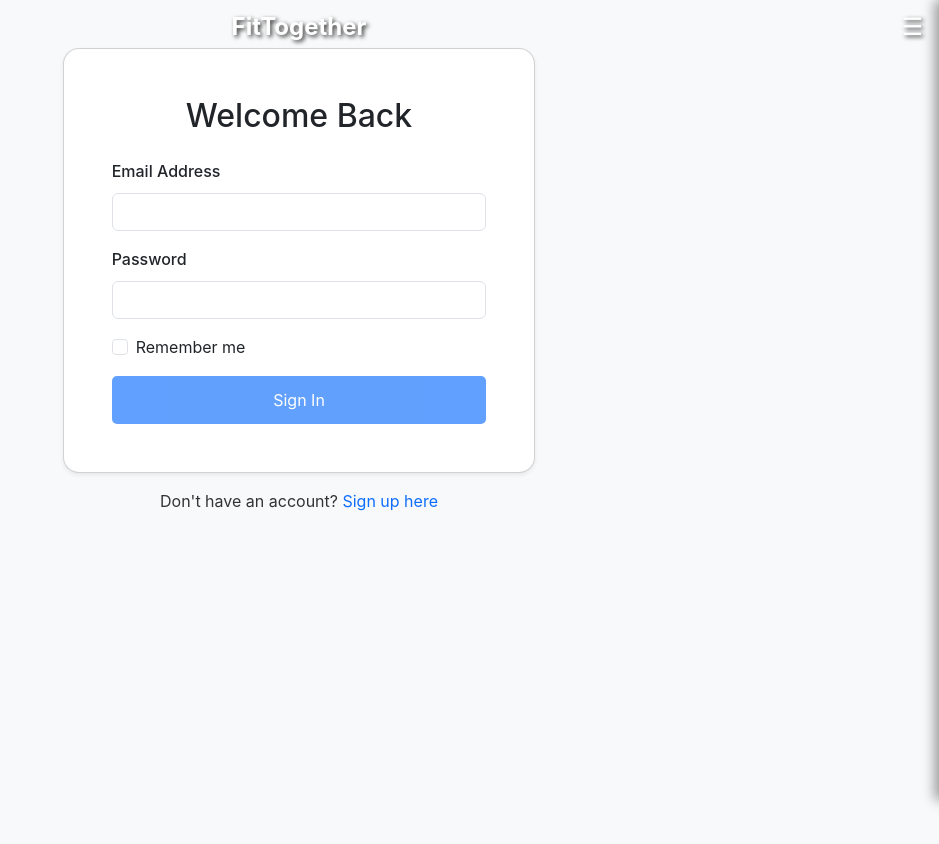
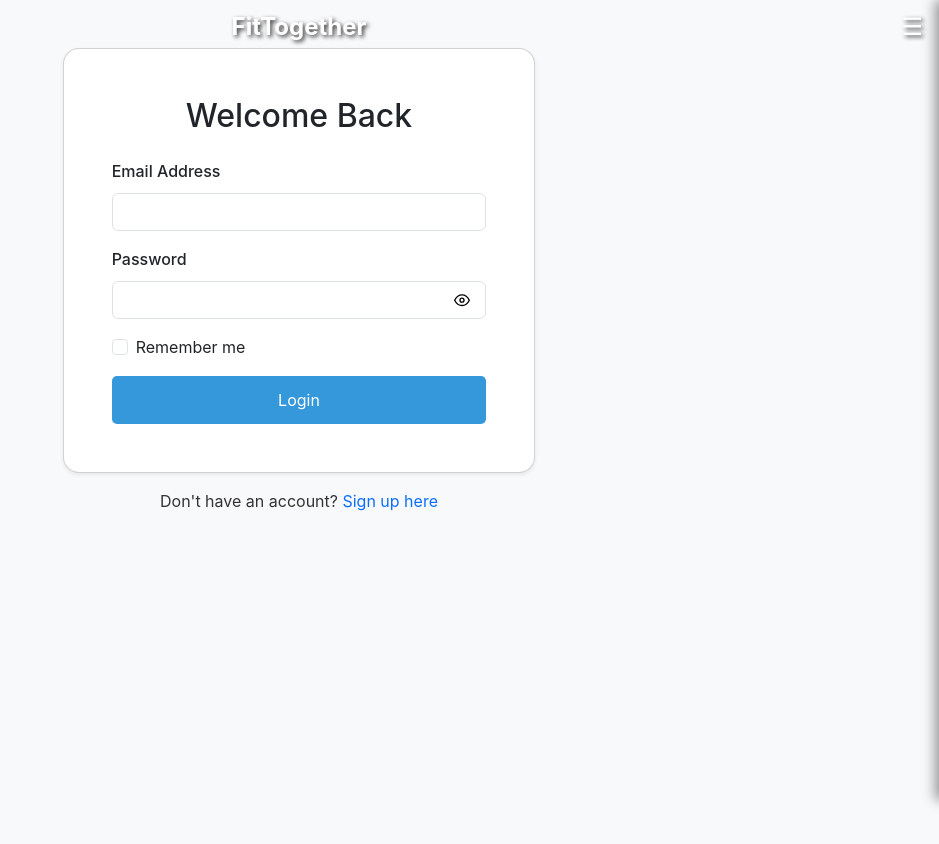
Before and after one commit to Zhmzjy/5032, a Vue app: page /login in a window 1280 px wide. Shown: the top 844 px of the page, without its empty margins (341-1280 px from the left). Built offline with nearby package versions, Linux system fonts and the light colour scheme.

Commit message:
add in-field eye toggle,and validation for client

```diff
--- a/src/views/LoginView.vue
+++ b/src/views/LoginView.vue
@@ -5,37 +5,50 @@
         <div class="card shadow-sm rounded-4">
           <div class="card-body p-4">
             <h2 class="card-title text-center mb-4">Welcome Back</h2>
+            <div v-if="formError" class="alert alert-danger" role="alert">{{ formError }}</div>
             <form @submit.prevent="handleLogin">
               <div class="mb-3">
                 <label for="email" class="form-label">Email Address</label>
                 <input
                   type="email"
                   class="form-control"
-                  :class="{'is-invalid': touched && !emailValid}"
                   id="email"
                   v-model="email"
                   autocomplete="email"
-                  @blur="touched = true"
+                  :disabled="loading"
                   required
                 />
-                <div v-if="touched && !emailValid" class="invalid-feedback">
-                  Please enter a valid email address.
-                </div>
               </div>
               <div class="mb-3">
                 <label for="password" class="form-label">Password</label>
+                <div class="position-relative">
                   <input
-                  type="password"
-                  class="form-control"
-                  :class="{'is-invalid': touched && !pwdValid}"
+                    :type="showPwd ? 'text' : 'password'"
+                    class="form-control pe-5"
                     id="password"
                     v-model="password"
                     autocomplete="current-password"
-                  @blur="touched = true"
+                    :disabled="loading"
                     required
                   />
-                <div v-if="touched && !pwdValid" class="invalid-feedback">
-                  Password must be at least 8 characters long.
+                  <button
+                    type="button"
+                    class="position-absolute top-50 end-0 translate-middle-y pe-3"
+                    style="background: transparent; border: none;"
+                    :aria-label="showPwd ? 'Hide password' : 'Show password'"
+                    @click="showPwd = !showPwd"
+                    :disabled="loading"
+                  >
+                    <svg v-if="showPwd" width="16" height="16" viewBox="0 0 24 24" fill="none" stroke="currentColor" stroke-width="2">
+                      <path d="M1 12s4-8 11-8 11 8 11 8-4 8-11 8-11-8-11-8z"/>
+                      <circle cx="12" cy="12" r="3"/>
+                      <path d="M21 2l-18 18"/>
+                    </svg>
+                    <svg v-else width="16" height="16" viewBox="0 0 24 24" fill="none" stroke="currentColor" stroke-width="2">
+                      <path d="M1 12s4-8 11-8 11 8 11 8-4 8-11 8-11-8-11-8z"/>
+                      <circle cx="12" cy="12" r="3"/>
+                    </svg>
+                  </button>
                 </div>
               </div>
               <div class="mb-3 form-check">
@@ -44,6 +57,7 @@
                   class="form-check-input"
                   id="remember"
                   v-model="remember"
+                  :disabled="loading"
                 />
                 <label class="form-check-label" for="remember">
                   Remember me
@@ -52,10 +66,10 @@
               <button
                 type="submit"
                 class="btn btn-primary w-100"
-                :disabled="submitting || !formValid"
+                :disabled="loading"
               >
-                <span v-if="submitting" class="spinner-border spinner-border-sm me-2" role="status"></span>
-                {{ submitting ? 'Signing In...' : 'Sign In' }}
+                <span v-if="loading" class="spinner-border spinner-border-sm me-2" role="status"></span>
+                {{ loading ? 'Signing in…' : 'Login' }}
               </button>
             </form>
           </div>
@@ -72,7 +86,7 @@
 </template>
 
 <script setup>
-import { ref, computed } from 'vue'
+import { ref } from 'vue'
 import { useRouter } from 'vue-router'
 
 const router = useRouter()
@@ -80,32 +94,24 @@ const router = useRouter()
 const email = ref('')
 const password = ref('')
 const remember = ref(false)
-const submitting = ref(false)
-const touched = ref(false)
-
-const emailValid = computed(() => {
-  const emailRegex = /^[^\s@]+@[^\s@]+\.[^\s@]+$/
-  return emailRegex.test(email.value)
-})
-
-const pwdValid = computed(() => {
-  return password.value.length >= 8
-})
-
-const formValid = computed(() => {
-  return emailValid.value && pwdValid.value
-})
+const loading = ref(false)
+const showPwd = ref(false)
+const formError = ref('')
 
 const handleLogin = async () => {
-  touched.value = true
+  formError.value = ''
 
-  if (!formValid.value) {
+  loading.value = true
+
+  await new Promise(resolve => setTimeout(resolve, 600))
+
+  const simulateFailure = Math.random() < 0.5
+
+  if (simulateFailure) {
+    formError.value = 'Email or password is incorrect.'
+    loading.value = false
     return
   }
-
-  submitting.value = true
-
-  await new Promise(resolve => setTimeout(resolve, 600))
 
   console.log('Login attempt:', {
     email: email.value,
@@ -113,7 +119,7 @@ const handleLogin = async () => {
     remember: remember.value
   })
 
-  submitting.value = false
+  loading.value = false
   router.push('/')
 }
 </script>
```
Lines whose indentation alone changed are shown as unchanged.
